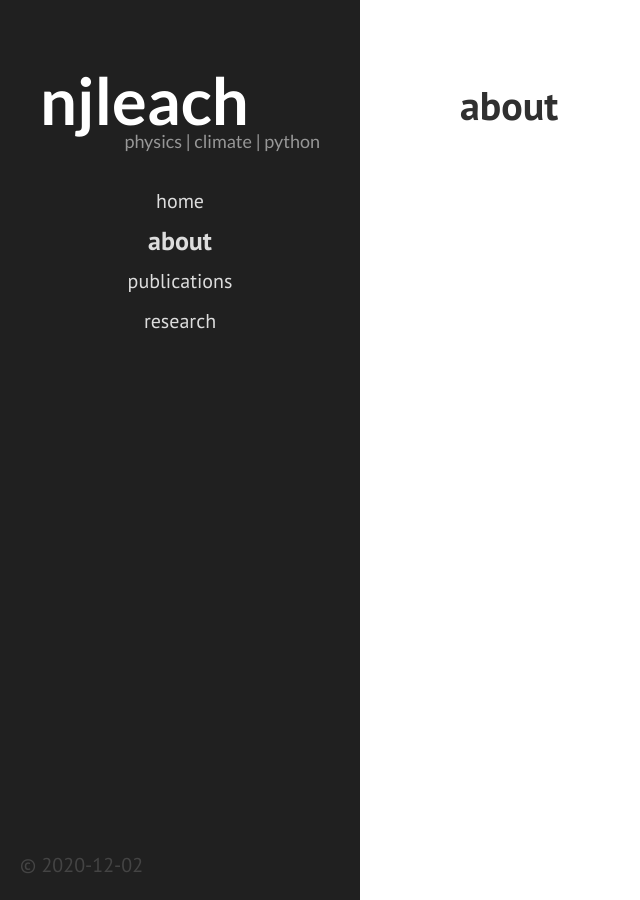
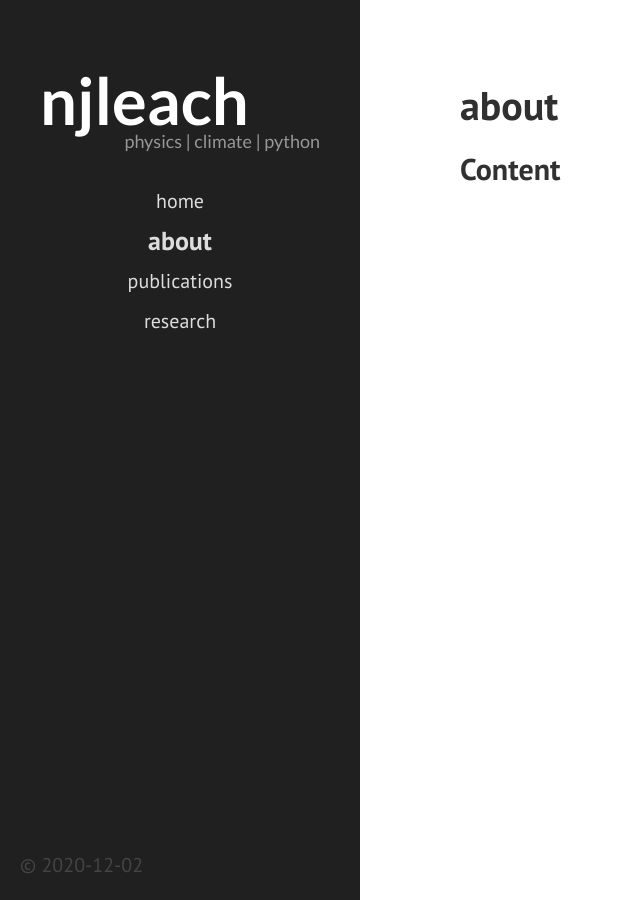
Before and after one commit to njleach/njleach.github.io, a Jekyll site: the page built from _pages/about.md, in a window 1280 px wide. Shown: the whole page, without its empty margins (0-640 px from the left). Built offline with Jekyll 4.4.1, drawn with Linux system fonts in a browser that asks for light colours; nearby versions of some CDN libraries; some web fonts are replaced.

Commit message:
add some content to about page

```diff
--- a/_pages/about.md
+++ b/_pages/about.md
@@ -3,3 +3,5 @@ layout: page
 title: about
 permalink: /about/
 ---
+
+## Content
```
